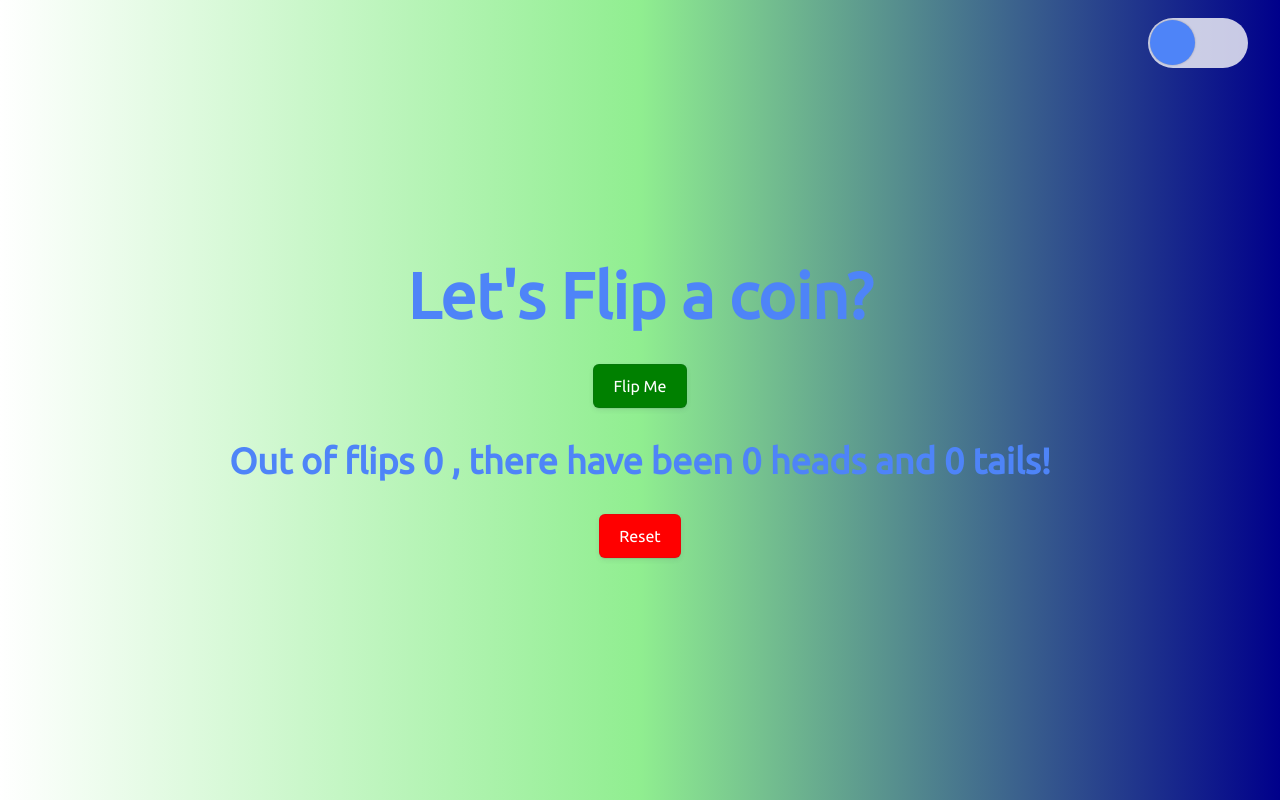
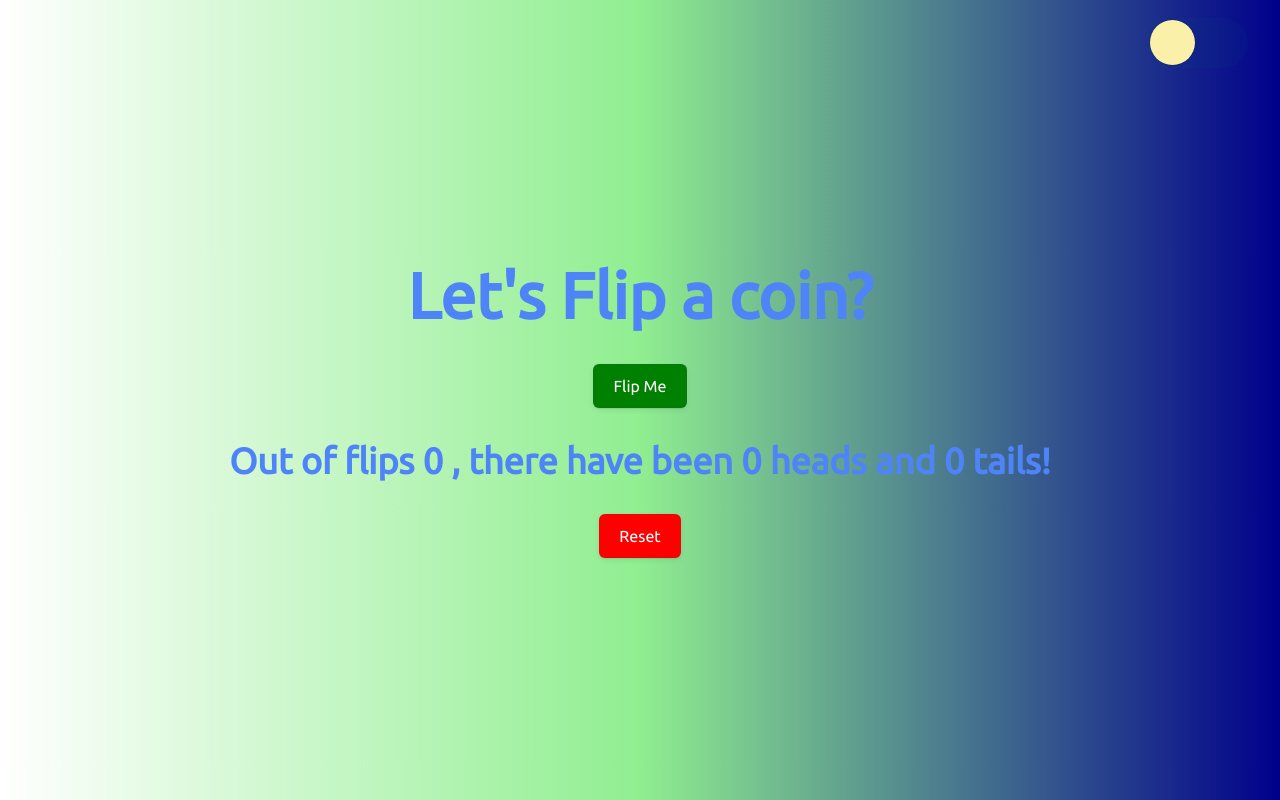
Before and after one commit to DominykasSueris/coin_flip, a React (Create React App) app: page / in a window 1280 px wide. Built offline with nearby package versions, Linux system fonts and the light colour scheme.

Commit message:
switch component refactoring

```diff
--- a/src/component/switch.tsx
+++ b/src/component/switch.tsx
@@ -11,8 +11,8 @@ const Switch: React.FC<Theme> = ({ theme, setTheme }) => {
         id="background-switch"
         onChange={() => setTheme(theme === "light" ? "dark" : "light")}
       />
-      <label className={theme === "light" ? "dark" : "light"} htmlFor="background-switch">
-        <span className={theme === "light" ? "dark" : "light"} />
+      <label className={theme} htmlFor="background-switch">
+        <span className={theme} />
       </label>
     </div>
   );
```
